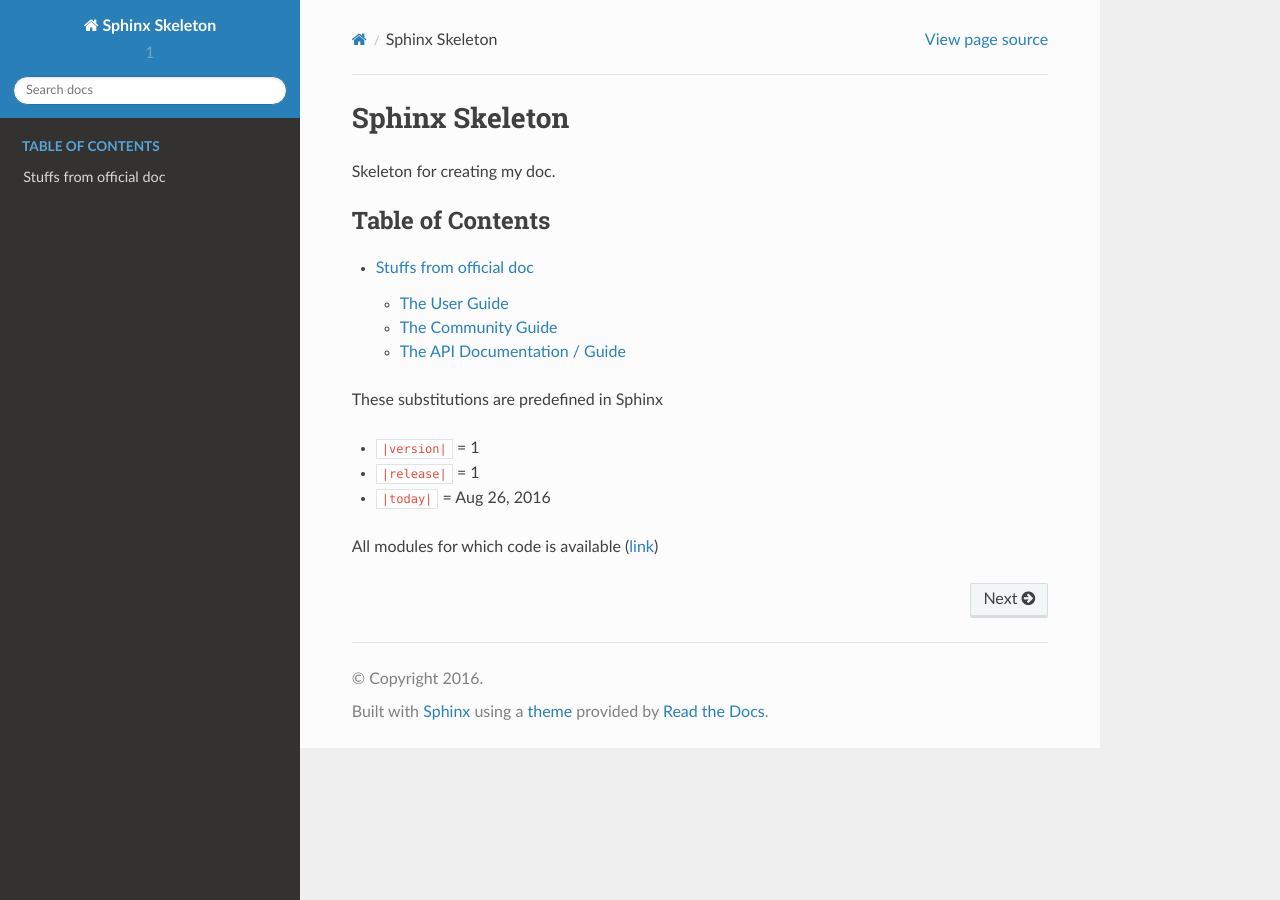
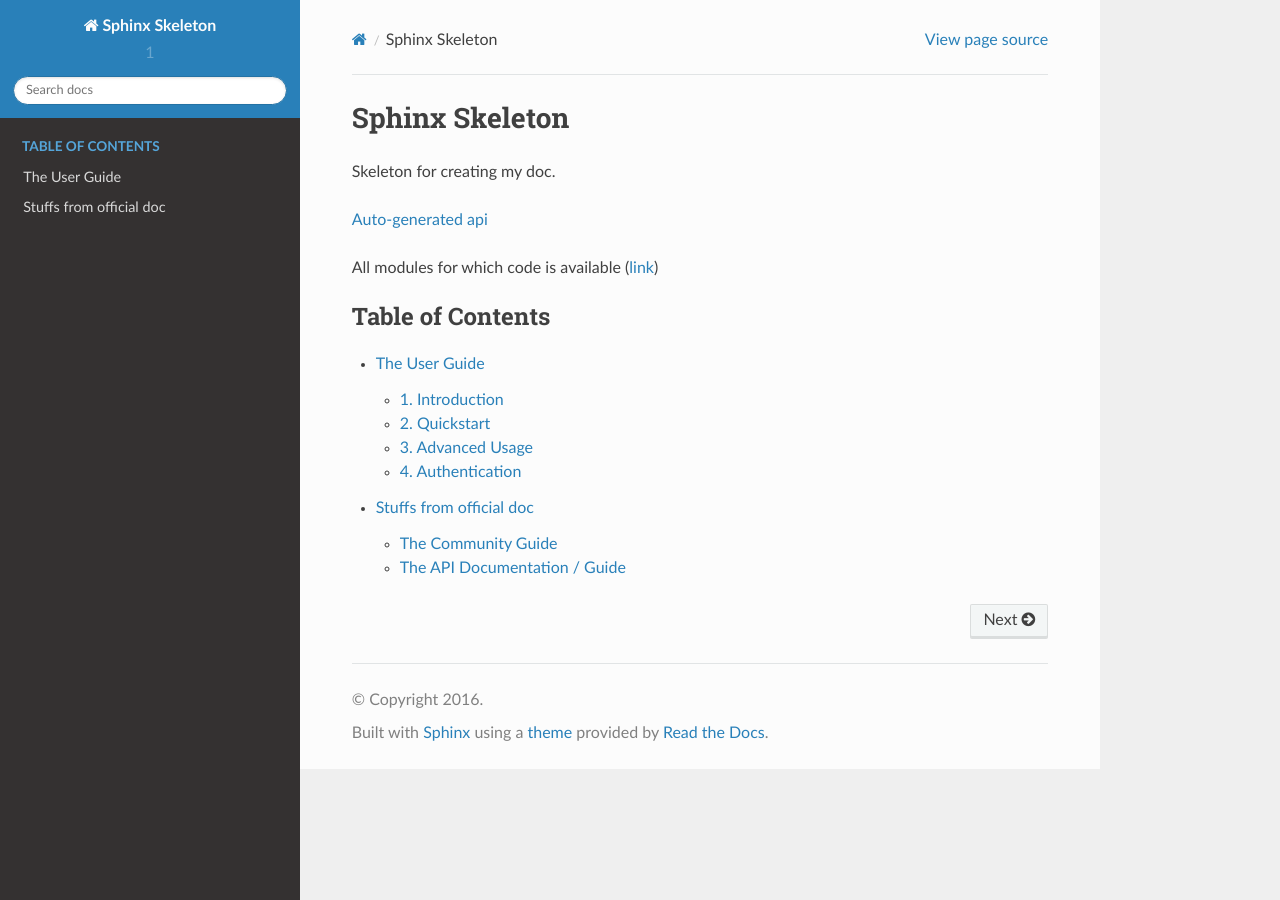
Before and after one commit to tedboy/requests_docsource, a Sphinx documentation site: the page built from source/index.rst, in a window 1280 px wide. Built offline with Sphinx 7.4.7 and the Read the Docs theme 2.0.0, drawn with Linux system fonts in a browser that asks for light colours; pages that are not in the unit, such as notebooks, are missing from menus.

```diff
--- a/source/conf.py
+++ b/source/conf.py
@@ -105,14 +105,8 @@ language = None
 # directories to ignore when looking for source files.
 # This patterns also effect to html_static_path and html_extra_path
 exclude_patterns = [
-# 'demo_autoclass.rst',
-# 'demo_automodule.rst',
-# 'demo_automodule.rst',
-# 'test3.rst',
-#'templates',
-# 'autosummary/pyspark.sql.*',
-# 'autosummary/pyspark.ml.*',
-# 'autosummary/pyspark.mllib.*',
+'official_doc.api.rst',
+'official_doc.community.*',
 ]
 
 # The reST default role (used for this markup: `text`) to use for all
--- a/source/index.rst
+++ b/source/index.rst
@@ -1,17 +1,15 @@
 Sphinx Skeleton
 ===============
 Skeleton for creating my doc.
+
+`Auto-generated api <./api.html>`__
+
+All modules for which code is available (`link <./_modules/index.html>`_)
 
 .. toctree::
    :maxdepth: 2
    :caption: Table of Contents
 
+   api.rst
+   user_guide.rst
    official_doc.rst
-
-These substitutions are predefined in Sphinx
-
-- ``|version|`` = |version|
-- ``|release|`` = |release|
-- ``|today|`` = |today|
-
-All modules for which code is available (`link <./_modules/index.html>`_)
```
Also changed, not shown: source/api.rst (added, +11 -0 lines), source/official_doc.rst (+4 -17 lines), source/user_guide.rst (added, +17 -0 lines).
